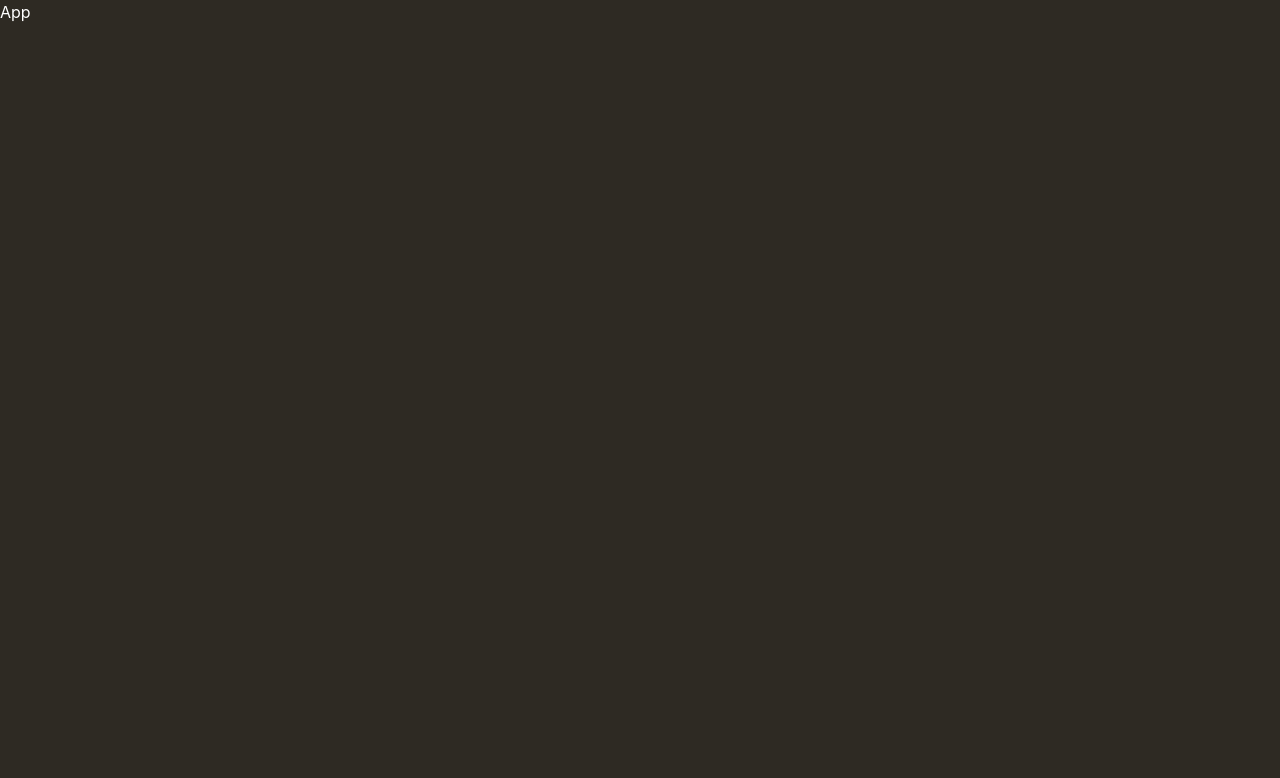
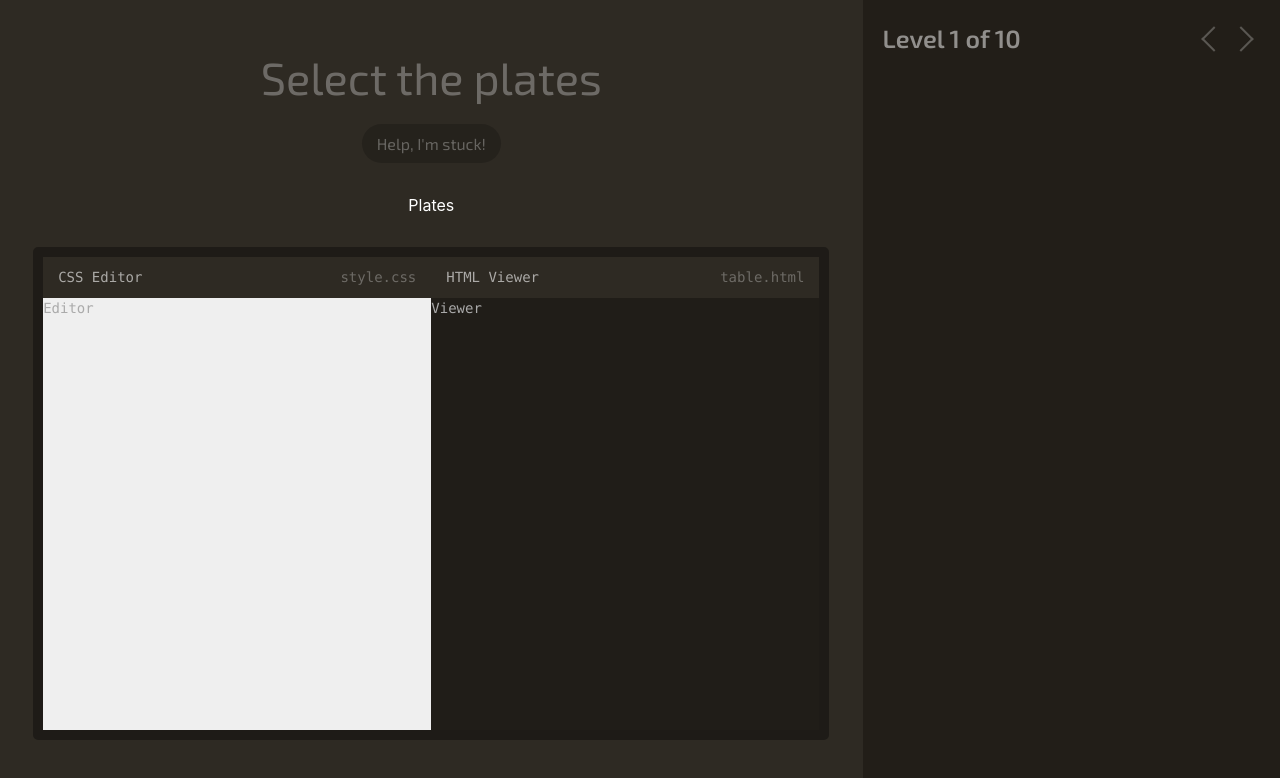
Before and after one commit to mkoroleva5/css-diner, a React (Vite) app: page / in a window 1280 px wide. Shown: the top 778 px of the page. Built offline with nearby package versions, Linux system fonts and the light colour scheme.

Commit message:
feat: add playground component

```diff
--- /dev/null
+++ b/src/App.module.css
@@ -0,0 +1,11 @@
+.wrapper {
+  display: flex;
+}
+
+.gameWrapper {
+  display: flex;
+  flex-direction: column;
+  align-items: center;
+  gap: 30px;
+  width: 80%;
+}
--- a/src/App.tsx
+++ b/src/App.tsx
@@ -1,3 +1,18 @@
+import { Title } from "./components/title/Title";
+import styles from "./App.module.css";
+import { Playground } from "./components/playground/Playground";
+import { Plates } from "./components/plates/Plates";
+import { Levels } from "./components/levels/Levels";
+
 export const App = () => {
-  return <div>App</div>;
+  return (
+    <div className={styles.wrapper}>
+      <div className={styles.gameWrapper}>
+        <Title />
+        <Plates />
+        <Playground />
+      </div>
+      <Levels />
+    </div>
+  );
 };
--- /dev/null
+++ b/src/components/playground/Playground.module.css
@@ -0,0 +1,6 @@
+.wrapper {
+  display: flex;
+  width: 90%;
+  border: solid 10px rgba(0, 0, 0, 0.35);
+  border-radius: 5px;
+}
--- /dev/null
+++ b/src/components/playground/Playground.tsx
@@ -0,0 +1,12 @@
+import styles from "./Playground.module.css";
+import { Editor } from "./editor/Editor";
+import { Viewer } from "./viewer/Viewer";
+
+export const Playground = () => {
+  return (
+    <div className={styles.wrapper}>
+      <Editor />
+      <Viewer />
+    </div>
+  );
+};
--- /dev/null
+++ b/src/components/playground/editor/Editor.module.css
@@ -0,0 +1,28 @@
+.wrapper {
+  width: 50%;
+  font-family: menlo, monospace;
+  font-size: 14px;
+}
+
+.header {
+  display: flex;
+  justify-content: space-between;
+  align-items: center;
+  padding: 10px 15px;
+}
+
+.title,
+.fileName {
+  margin: 0;
+  color: rgba(255, 255, 255, 0.6);
+}
+
+.fileName {
+  opacity: 0.5;
+}
+
+.editor {
+  min-height: 432px;
+  background-color: rgb(239, 239, 239);
+  color: rgb(170, 170, 170);
+}
--- /dev/null
+++ b/src/components/playground/editor/Editor.tsx
@@ -0,0 +1,13 @@
+import styles from "./Editor.module.css";
+
+export const Editor = () => {
+  return (
+    <div className={styles.wrapper}>
+      <div className={styles.header}>
+        <p className={styles.title}>CSS Editor</p>
+        <p className={styles.fileName}>style.css</p>
+      </div>
+      <div className={styles.editor}>Editor</div>
+    </div>
+  );
+};
--- /dev/null
+++ b/src/components/playground/viewer/Viewer.module.css
@@ -0,0 +1,28 @@
+.wrapper {
+  width: 50%;
+  font-family: menlo, monospace;
+  font-size: 14px;
+}
+
+.header {
+  display: flex;
+  justify-content: space-between;
+  align-items: center;
+  padding: 10px 15px;
+}
+
+.title,
+.fileName {
+  margin: 0;
+  color: rgba(255, 255, 255, 0.6);
+}
+
+.fileName {
+  opacity: 0.5;
+}
+
+.editor {
+  min-height: 432px;
+  background-color: rgba(0, 0, 0, 0.3);
+  color: rgb(170, 170, 170);
+}
--- /dev/null
+++ b/src/components/playground/viewer/Viewer.tsx
@@ -0,0 +1,13 @@
+import styles from "./Viewer.module.css";
+
+export const Viewer = () => {
+  return (
+    <div className={styles.wrapper}>
+      <div className={styles.header}>
+        <p className={styles.title}>HTML Viewer</p>
+        <p className={styles.fileName}>table.html</p>
+      </div>
+      <div className={styles.editor}>Viewer</div>
+    </div>
+  );
+};
--- a/src/main.tsx
+++ b/src/main.tsx
@@ -2,9 +2,13 @@ import React from "react";
 import ReactDOM from "react-dom/client";
 import { App } from "./App.tsx";
 import "./index.css";
+import { Provider } from "react-redux";
+import { store } from "./store";
 
 ReactDOM.createRoot(document.getElementById("root") as HTMLElement).render(
   <React.StrictMode>
-    <App />
+    <Provider store={store}>
+      <App />
+    </Provider>
   </React.StrictMode>
 );
```
